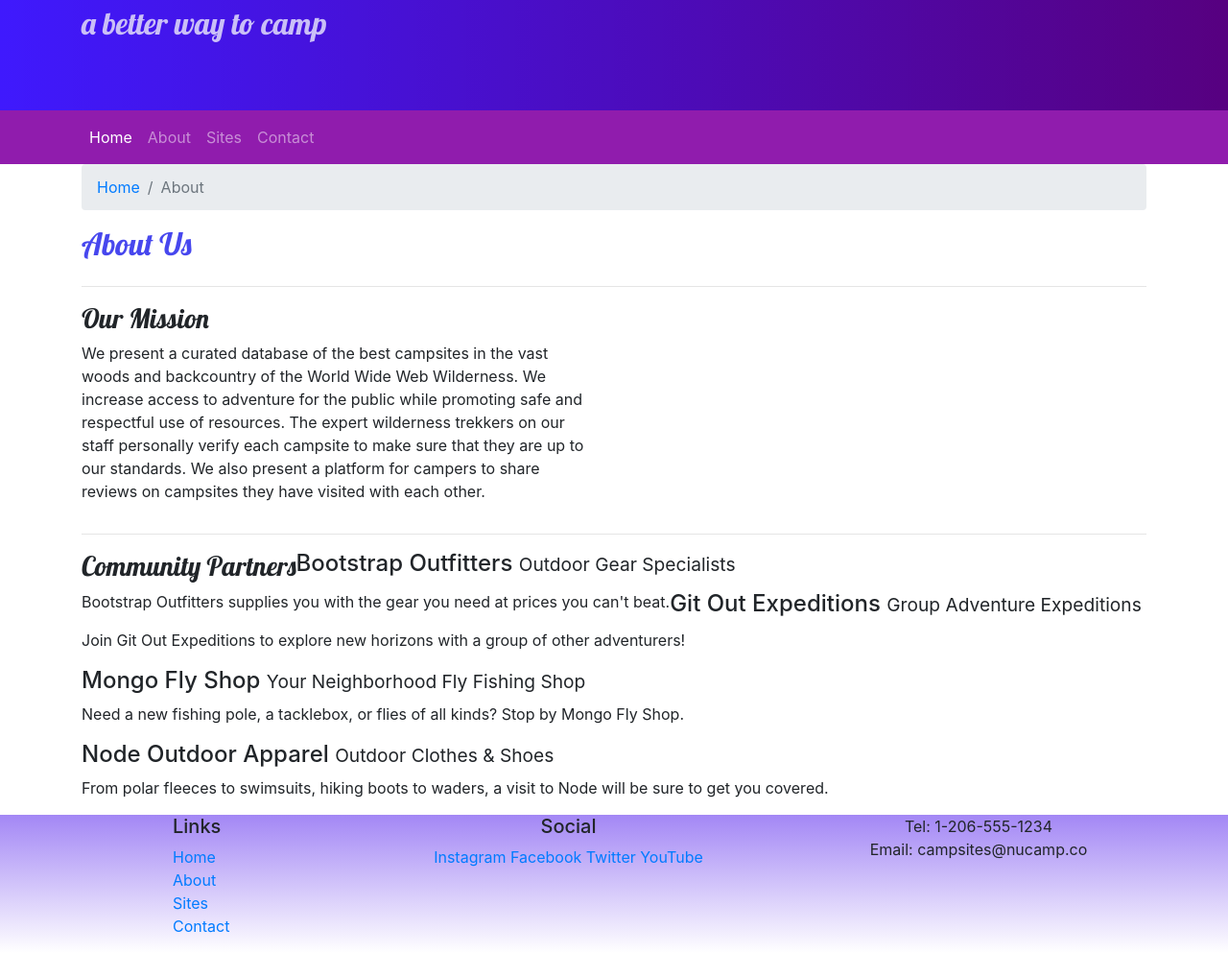
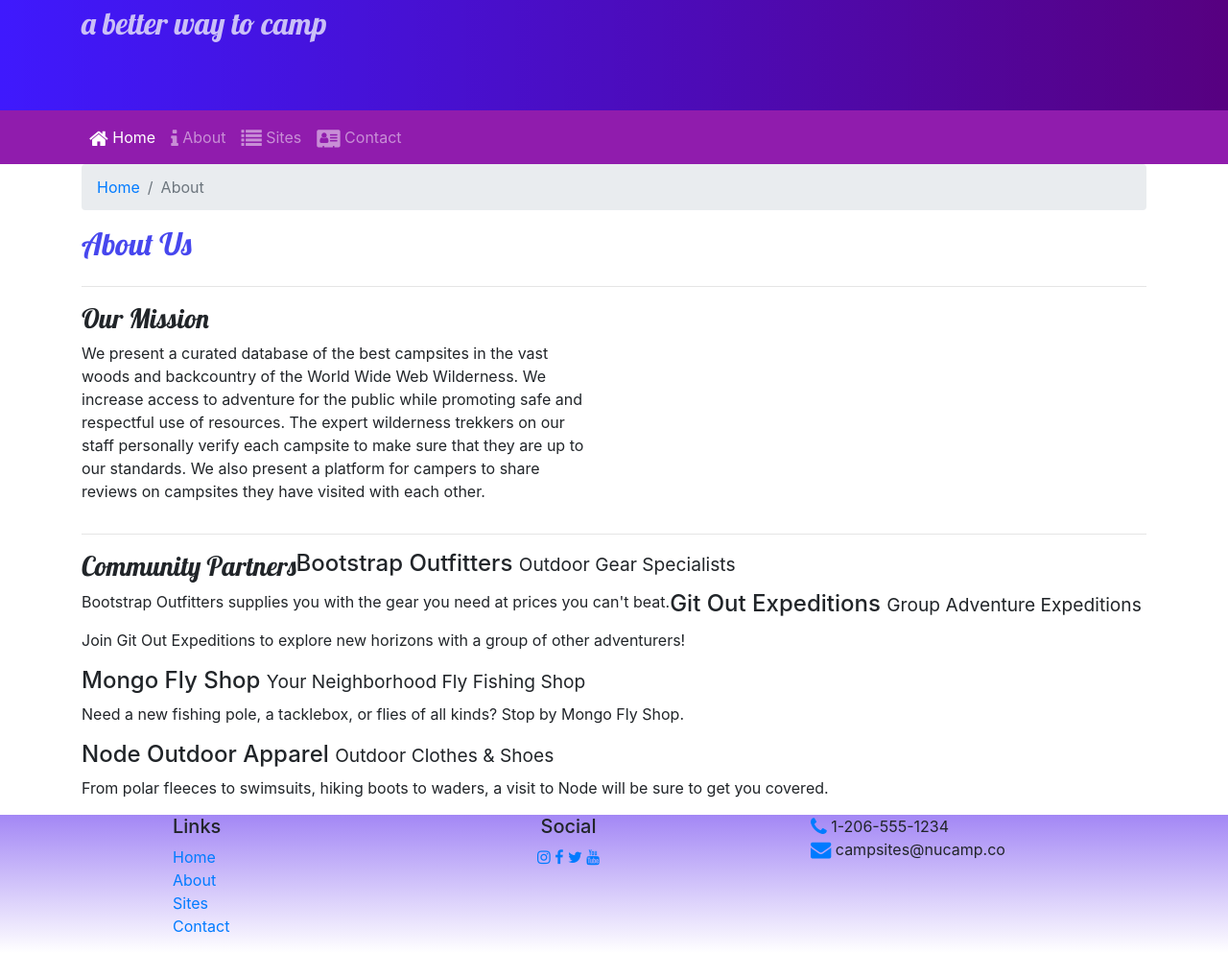
Before and after one commit to LaShell-Young/nucampsite, a website: page aboutus.html in a window 1280 px wide. Shown: the part 115-1108 px from the top of the page at 96% size. Drawn offline with nearby package versions, Linux system fonts and the light colour scheme.

Commit message:
week 2 font-awesome

```diff
--- a/aboutus.html
+++ b/aboutus.html
@@ -14,6 +14,10 @@
       href="//fonts.googleapis.com/css?family=Lobster"
     />
     <link rel="stylesheet" href="style.css" />
+    <link
+      rel="stylesheet"
+      href="node_modules/font-awesome/css/font-awesome.min.css"
+    />
     <title>NuCamp: A Better Way To Camp</title>
   </head>
 
@@ -50,13 +54,25 @@
         <div class="collapse navbar-collapse" id="nucampNavbar">
           <ul class="navbar-nav">
             <li class="nav-item active">
-              <a class="nav-link" href="index.html">Home</a>
+              <a class="nav-link" href="#"
+                ><i class="fa fa-home fa-lg"></i> Home</a
+              >
             </li>
             <li class="nav-item">
-              <a class="nav-link" href="#">About</a>
+              <a class="nav-link" href="aboutus.html"
+                ><i class="fa fa-info fa-lg"></i> About</a
+              >
             </li>
-            <li class="nav-item"><a class="nav-link" href="#">Sites</a></li>
-            <li class="nav-item"><a class="nav-link" href="#">Contact</a></li>
+            <li class="nav-item">
+              <a class="nav-link" href="#"
+                ><i class="fa fa-list fa-lg"></i> Sites</a
+              >
+            </li>
+            <li class="nav-item">
+              <a class="nav-link" href="#"
+                ><i class="fa fa-address-card fa-lg"></i> Contact</a
+              >
+            </li>
           </ul>
         </div>
       </div>
@@ -137,14 +153,15 @@
           </div>
           <div class="col-6 col-sm-5 text-center">
             <h5>Social</h5>
-            <a href="http://instagram.com/">Instagram</a>
-            <a href="http://facebook.com/">Facebook</a>
-            <a href="http://twitter.com/">Twitter</a>
-            <a href="http://youtube.com/">YouTube</a>
+            <a href="http://instagram.com/"><i class="fa fa-instagram"></i></a>
+            <a href="http://facebook.com/"><i class="fa fa-facebook"></i></a>
+            <a href="http://twitter.com/"><i class="fa fa-twitter"></i></a>
+            <a href="http://youtube.com/"><i class="fa fa-youtube"></i></a>
           </div>
-          <div class="col-sm-4 text-center">
-            Tel: 1-206-555-1234<br />
-            Email: campsites@nucamp.co
+          <div class="col-sm-4">
+            <i class="fa fa-phone fa-lg text-primary"></i> 1-206-555-1234<br />
+            <i class="fa fa-envelope fa-lg text-primary"></i>
+            campsites@nucamp.co
           </div>
         </div>
       </div>
--- a/package.json
+++ b/package.json
@@ -15,6 +15,7 @@
   },
   "dependencies": {
     "bootstrap": "^4.5.2",
+    "font-awesome": "^4.7.0",
     "jquery": "^3.5.1",
     "popper.js": "^1.16.1"
   }
```
Also changed, not shown: index.html (+27 -10 lines), 1 other file.
